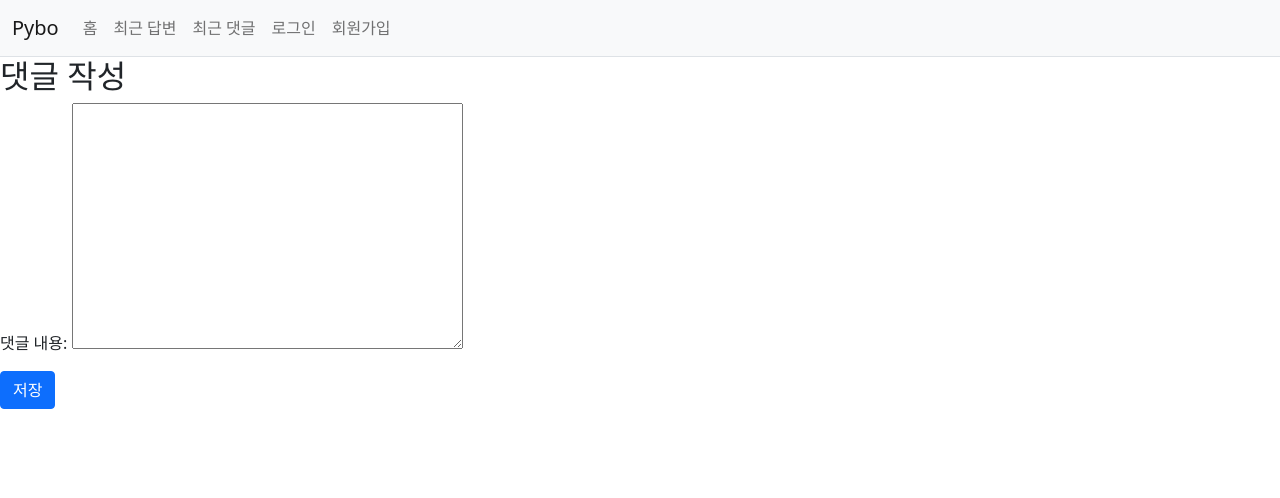
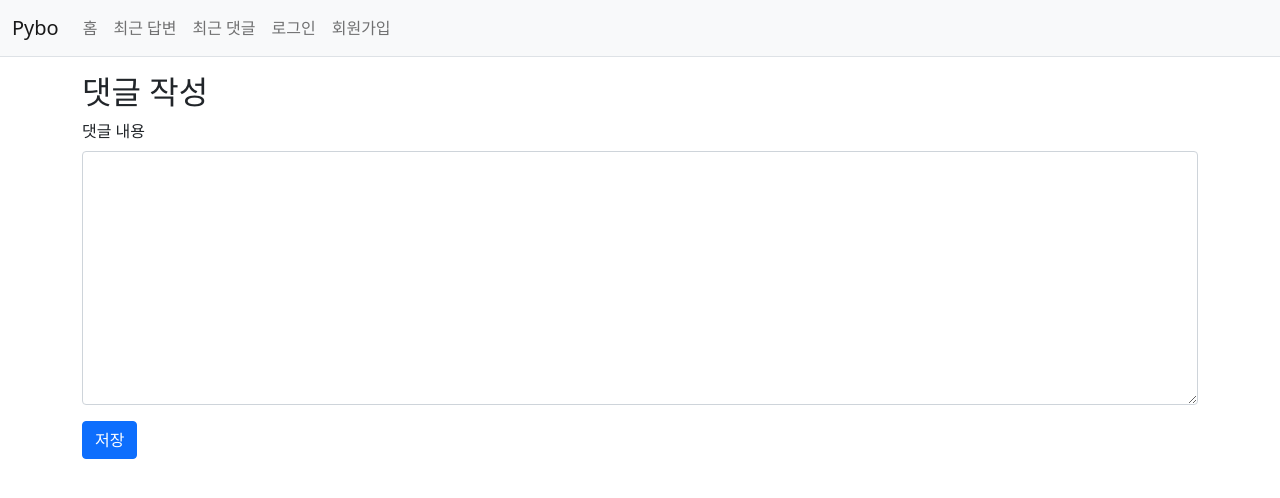
Before and after one commit to anna030608/webServerComputing, a Django app: template templates/pybo/comment_form.html in a window 1280 px wide. Shown: the top 498 px of the page. Run offline with Django 4.2, Linux system fonts and the light colour scheme; the template is opened without the code that fills it: values that come from a table or form of the project are taken from there, others are empty; some libraries are stand-ins or nearby versions.

Commit message:
Update comment_form.html

```diff
--- a/templates/pybo/comment_form.html
+++ b/templates/pybo/comment_form.html
@@ -2,10 +2,16 @@
 {% extends 'base.html' %}
 
 {% block content %}
+<div class="container my-3">
     <h2>댓글 작성</h2>
     <form method="post">
         {% csrf_token %}
-        {{ form.as_p }}
+        <div class="mb-3">
+            <label for="content" class="form-label">댓글 내용</label>
+            <textarea class="form-control" name="content" id="content"
+                      rows="10">{{ form.content.value|default_if_none:'' }}</textarea>
+        </div>
         <button type="submit" class="btn btn-primary">저장</button>
     </form>
+</div>
 {% endblock %}
```
